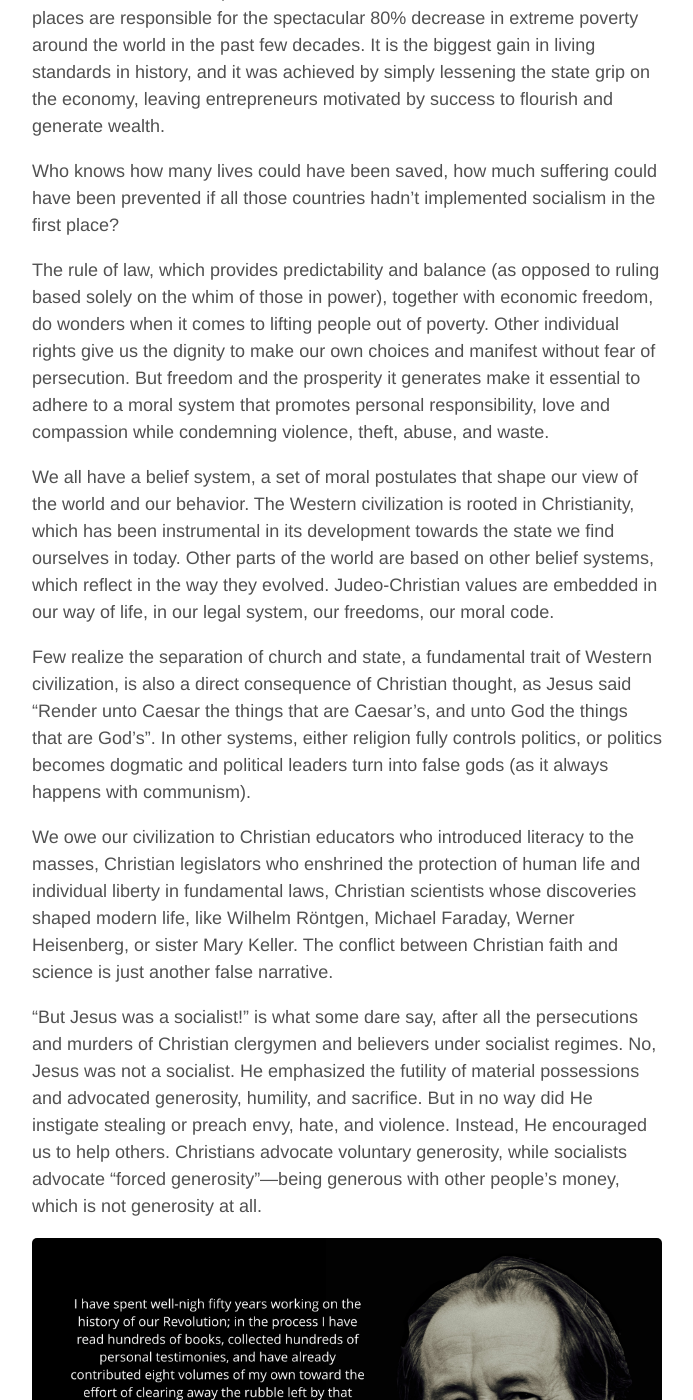
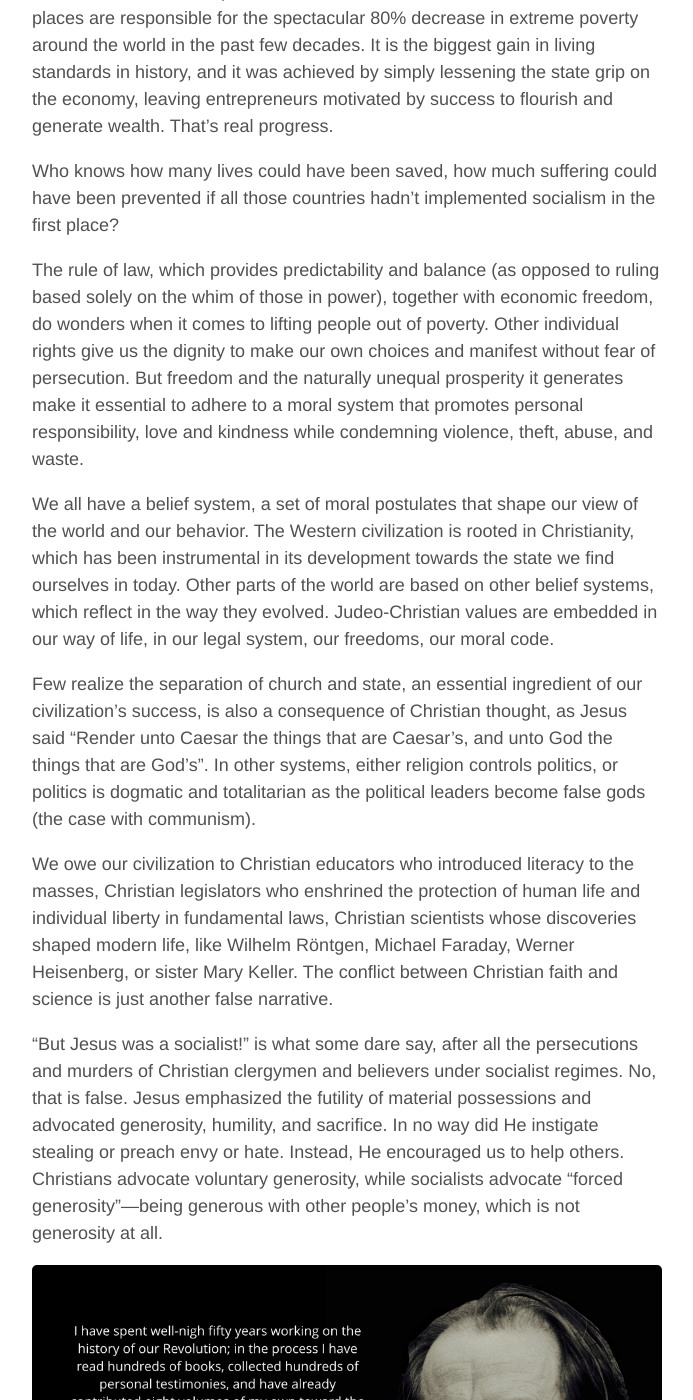
Before and after one commit to aoghina/aoghina.github.io, a Jekyll site: the page built from _posts/2018-10-23-socialism-ruined-my-country.md, in a window 1280 px wide and 1400 px high, scrolled down 16310 px. Shown: the whole window, without its empty margins (293-986 px from the left). Built offline with Jekyll 4.4.1, drawn with Linux system fonts in a browser that asks for light colours; comment, search, counter and statistics services are not loaded; some of the changed text lies outside the part shown.

Commit message:
Soc: real progress

```diff
--- a/_posts/2018-10-23-socialism-ruined-my-country.md
+++ b/_posts/2018-10-23-socialism-ruined-my-country.md
@@ -32,7 +32,7 @@
 11. [Why so many people still support the Left](#support)
 12. [The Nordics](#thenordics)
 13. [Socialists in disguise](#disguise)
-14. [How to address injustices and reduce poverty](#howto)
+14. [Real progress and how to reduce poverty](#realprogress)
 15. [Why am I writing this](#why)
 
 <a name="whatis"></a>
@@ -184,26 +184,26 @@
 
 It always boils down to taking people's freedom and earnings to finance a grand vision of what society should really look like. This vision may vary: some favor a rapid industrialization, as was the case in Romania. Some force a return to an agrarian past, like the Cambodian Khmer Rouge. Nowadays, new goals are pushed forward: silencing "hate speech", enforcing "diversity", promoting a relativistic worldview to children in schools. While goals differ, the means are the same: control is taken away from the individual to impose, through force and social engineering, what these groups like to call "progress"—changes in the direction favored by them.
 
-<a name="howto"></a>
-## How to address injustices and reduce poverty
+<a name="realprogress"></a>
+## Real progress and how to reduce poverty
 
 ![Hazlitt on capitalism](/assets/socialism/henry-hazlitt-capitalism.jpg "Hazlitt on capitalism")
 
 Those who genuinely care about the poor and the oppressed should support the three pillars of Western civilization: individual freedom (including economic freedom, so capitalism), the rule of law, and Christianity; and remember that all that is needed for the triumph of evil is that good people do nothing. Dramatic as it may sound, if we don't speak up against those who viciously attack these pillars, we become accomplices to our civilization's collapse.
 
-Economic liberalization policies in China, India, the Eastern Bloc and other places are responsible for the spectacular 80% decrease in extreme poverty around the world in the past few decades. It is the biggest gain in living standards in history, and it was achieved by simply lessening the state grip on the economy, leaving entrepreneurs motivated by success to flourish and generate wealth.
+Economic liberalization policies in China, India, the Eastern Bloc and other places are responsible for the spectacular 80% decrease in extreme poverty around the world in the past few decades. It is the biggest gain in living standards in history, and it was achieved by simply lessening the state grip on the economy, leaving entrepreneurs motivated by success to flourish and generate wealth. That's real progress.
 
 Who knows how many lives could have been saved, how much suffering could have been prevented if all those countries hadn’t implemented socialism in the first place?
 
-The rule of law, which provides predictability and balance (as opposed to ruling based solely on the whim of those in power), together with economic freedom, do wonders when it comes to lifting people out of poverty. Other individual rights give us the dignity to make our own choices and manifest without fear of persecution. But freedom and the prosperity it generates make it essential to adhere to a moral system that promotes personal responsibility, love and compassion while condemning violence, theft, abuse, and waste.
+The rule of law, which provides predictability and balance (as opposed to ruling based solely on the whim of those in power), together with economic freedom, do wonders when it comes to lifting people out of poverty. Other individual rights give us the dignity to make our own choices and manifest without fear of persecution. But freedom and the naturally unequal prosperity it generates make it essential to adhere to a moral system that promotes personal responsibility, love and kindness while condemning violence, theft, abuse, and waste.
 
 We all have a belief system, a set of moral postulates that shape our view of the world and our behavior. The Western civilization is rooted in Christianity, which has been instrumental in its development towards the state we find ourselves in today. Other parts of the world are based on other belief systems, which reflect in the way they evolved. Judeo-Christian values are embedded in our way of life, in our legal system, our freedoms, our moral code.
 
-Few realize the separation of church and state, a fundamental trait of Western civilization, is also a direct consequence of Christian thought, as Jesus said "Render unto Caesar the things that are Caesar's, and unto God the things that are God's". In other systems, either religion fully controls politics, or politics becomes dogmatic and political leaders turn into false gods (as it always happens with communism).
+Few realize the separation of church and state, an essential ingredient of our civilization's success, is also a consequence of Christian thought, as Jesus said "Render unto Caesar the things that are Caesar's, and unto God the things that are God's". In other systems, either religion controls politics, or politics is dogmatic and totalitarian as the political leaders become false gods (the case with communism).
 
 We owe our civilization to Christian educators who introduced literacy to the masses, Christian legislators who enshrined the protection of human life and individual liberty in fundamental laws, Christian scientists whose discoveries shaped modern life, like Wilhelm Röntgen, Michael Faraday, Werner Heisenberg, or sister Mary Keller. The conflict between Christian faith and science is just another false narrative.
 
-"But Jesus was a socialist!" is what some dare say, after all the persecutions and murders of Christian clergymen and believers under socialist regimes. No, Jesus was not a socialist. He emphasized the futility of material possessions and advocated generosity, humility, and sacrifice. But in no way did He instigate stealing or preach envy, hate, and violence. Instead, He encouraged us to help others. Christians advocate voluntary generosity, while socialists advocate "forced generosity"—being generous with other people's money, which is not generosity at all.
+"But Jesus was a socialist!" is what some dare say, after all the persecutions and murders of Christian clergymen and believers under socialist regimes. No, that is false. Jesus emphasized the futility of material possessions and advocated generosity, humility, and sacrifice. In no way did He instigate stealing or preach envy or hate. Instead, He encouraged us to help others. Christians advocate voluntary generosity, while socialists advocate "forced generosity"—being generous with other people's money, which is not generosity at all.
 
 ![Solzhenitsyn: men have forgotten God](/assets/socialism/socialism-solzhenitsyn.png "Solzhenitsyn: men have forgotten God")
 
```
